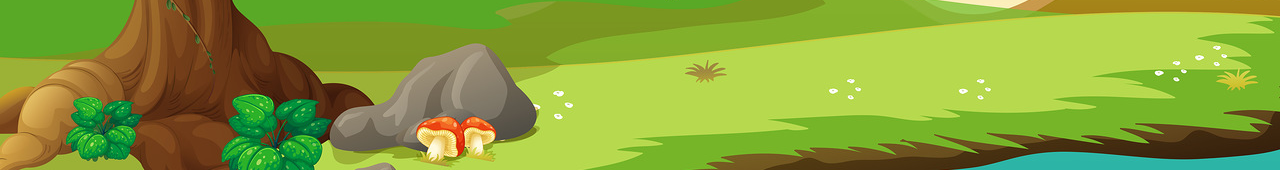
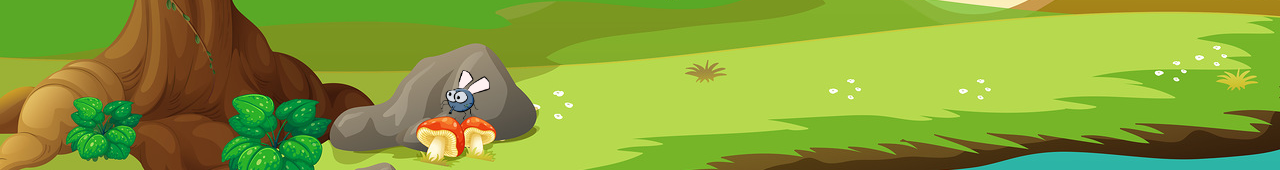
Before and after one commit to VictorMameluk/Projeto_Js_mata_mosquito, a plain HTML site: page app.html in a window 1280 px wide. Shown: the part 486-656 px from the top of the page. Drawn offline with Linux system fonts and the light colour scheme.

Commit message:
configurando o app.html

```diff
--- a/app.html
+++ b/app.html
@@ -11,6 +11,11 @@
 </head>
 <body onresize="ajustaTamanhoTela()">
 
+	<!--
+		Como manipulei a img na DOM pode excluir essa linha, porém vou deixar aqui
+		para estudo.
+	<img src="assets/mosquito.png" class="mosquito1">
+	-->
 	<div class="painel">
 		<div class="vidas">
 			<img src="assets/coracao_cheio.png">
@@ -21,5 +26,11 @@
 		<div class="cronometro"> Tempo restante: </div>
 	</div>
 
+	<!-- Coloquei essa função no final como debug já que o appendChild usa o body como referência
+		e o arquivo jogo.js está sendo lido no header, ou seja, o body ainda não foi lido por isso dar erro | Experimente retirar a função que irá ver o erro -->
+	<script>
+		positionRandom ()
+	</script>
+
 </body>
 </html>
--- a/jogo.js
+++ b/jogo.js
@@ -1,13 +1,43 @@
 //Usei o evento window.inner para saber o tamanho do viewport(janela de exibição)
-//Vamos usar img de forma randômica e dessa forma a img só aparecera na tela do browser independemente do tamanho
+//Vamos usar img "mosquito" de forma randômica e dessa forma a img só aparecerá na tela do browser nos eixos (x e y)
 var alt = 0
 var lar = 0
 
 function ajustaTamanhoTela(){
-	 alt = window.innerHeight
-	 lar = window.innerWidth
+	lar = window.innerWidth
+	alt = window.innerHeight
 
-	 console.log(alt, lar)
+
+	console.log(lar, alt)
 }
 
 ajustaTamanhoTela()
+
+
+function positionRandom (){
+	//Aqui estou usando o objeto Math.random para gerar números aleátorios dentro do viewport.
+	//Depois encapsulei dentro do Math.floor para arrendondar para baixo os números decimais gerados.
+
+	var positionX = Math.floor(Math.random() * lar)
+	var positionY = Math.floor(Math.random() * alt)
+
+	console.log(positionX, positionY)
+
+	//Criando o elemento HTML - Manipulando a DOM
+
+	//Aqui atribuir a var mosquito para poder chamar ela no "appendChild"
+	//Aqui o atributo src tem que ser declarado de acordo com a tag criada para manipular a img
+	//className seria para acessar o style.css
+
+	var mosquito = document.createElement('img')
+	mosquito.src = 'assets/mosquito.png'
+	mosquito.className = 'mosquito1'
+	mosquito.style.left = positionX + 'px'
+	mosquito.style.top = positionY + 'px'
+	mosquito.style.position = 'absolute'
+
+	//Aqui eu acesso o body e adiciono um filho "appendChild"
+	document.body.appendChild(mosquito)
+
+
+}
--- a/style.css
+++ b/style.css
@@ -25,3 +25,8 @@ body{
 	font-size: 20px;
 	font-weight: bold;
 }
+
+.mosquito1 {
+	width: 50px;
+	height: 50px;
+}
```
Also changed, not shown: assets/mata_mosquito.png (renamed from assets/mata_mosca.png), assets/mosquito.png (renamed from assets/mosca.png).
